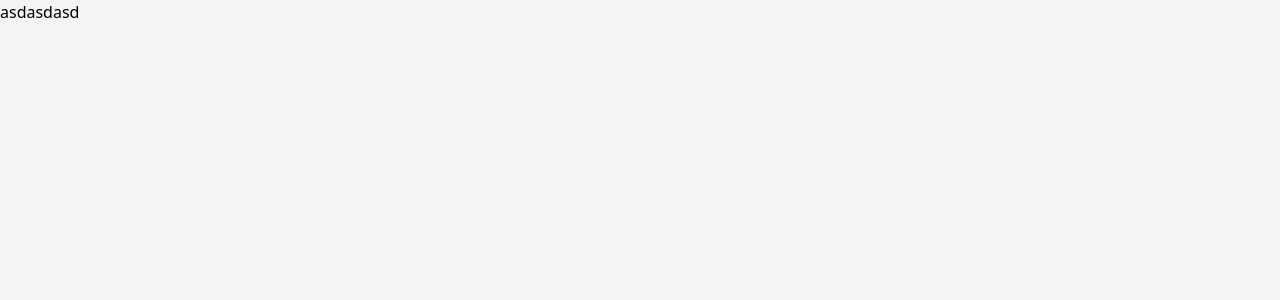
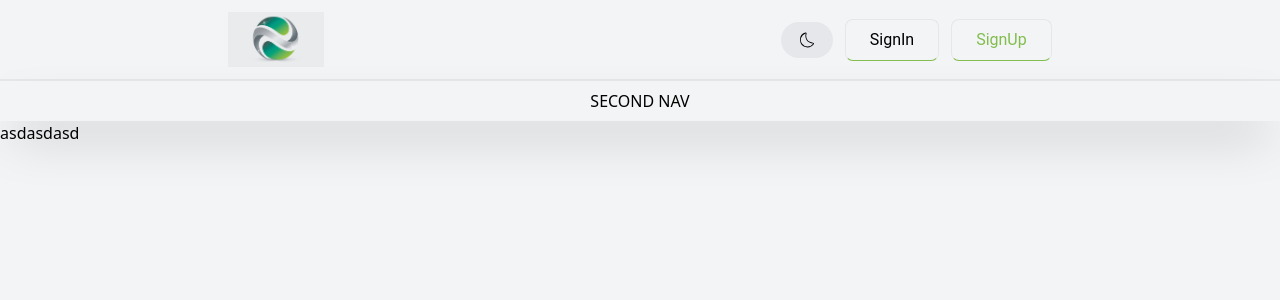
Before and after one commit to hasanbelen35/forum-site, a Next.js app in the folder frontend/: page / in a window 1280 px wide. Shown: the top 300 px of the page. Built offline with nearby package versions, Linux system fonts and the light colour scheme.

Commit message:
[ F ] home page added will design

```diff
--- a/frontend/src/app/auth/layout.tsx
+++ b/frontend/src/app/auth/layout.tsx
@@ -1,7 +1,9 @@
+import HomeNav from '@/components/home/HomeNav';
+
 export default function AuthLayout({ children }: { children: React.ReactNode }) {
     return (
-        <div className="flex items-center justify-center min-h-screen bg-gray-100 dark:bg-darkBg">
-
+        <div className=" min-h-screen bg-gray-100 dark:bg-darkBg">
+        <HomeNav />
             {children}
         </div>
     );
--- a/frontend/src/app/page.tsx
+++ b/frontend/src/app/page.tsx
@@ -1,8 +1,9 @@
 import Home from '@/components/home/Home';
-
+import HomeNav from '@/components/home/HomeNav';
 export default function Page() {
   return (
     <div className=' dark:bg-darkBg h-screen bg-grayBg'>
+      <HomeNav />
       <Home />
     </div>
 
--- /dev/null
+++ b/frontend/src/components/home/HomeNav.tsx
@@ -0,0 +1,50 @@
+'use client';
+import React from 'react'
+
+import { useRouter } from 'next/navigation';
+import ThemeSwitcher from '@/components/themeSwitcher/ThemeSwitcher'
+const Navbar: React.FC = () => {
+    const router = useRouter();
+
+    return (
+        <div>
+            <div className='w-full border-b-2 flex items-center justify-center pb-3 pt-3 dark:bg-darkerBG dark:border-darkBg'>
+                <div className='container mx-auto flex justify-around  w-full  items-center'>
+                    {/* LOGO */}
+                    <div id="logo" className='cursor-pointer' >
+                        <img src="/logo.jpg" alt="Logo"
+                            onClick={() => router.push("/")}
+                            className="w-24 h-auto mix-blend-multiply  " />
+                    </div>
+
+                    <div id="nav-buttons" className='flex justify-evenly items-center w-auto h-auto gap-3'>
+                        {/* THEME SWITCHER */}
+                        <ThemeSwitcher />
+
+
+                        <button id='sign-in'
+                            onClick={() => router.push("/auth/login")}
+
+                            className='p-2 pr-6 pl-6 border  border-b-greenBg dark:text-white dark:border-none dark:hover:bg-darkTextGreen flex items-center justify-center gap-2  transition duration-300 rounded-lg text-black font-roboto  hover:text-textGreen hover:border hover:border-b-greenBg dark:bg-darkTextGreen '>
+
+                            SignIn
+                        </button>
+                        <button id='sign-in'
+                            onClick={() => router.push("/auth/register")}
+                            className='p-2 pr-6 pl-6 border dark:border-green-400 text-textGreen border-b-greenBg flex items-center justify-center gap-2 font-roboto transition duration-300 rounded-lg hover:bg-greenBg hover:text-white'>
+
+                            SignUp
+                        </button>
+                    </div>
+                </div>
+            </div>
+
+            {/* UNDER NAV*/}
+            <div className='shadow-2xl dark:bg-darkerBG dark:text-white pb-2 pt-2 flex justify-center items-center'>
+                SECOND NAV
+            </div>
+        </div>
+    )
+}
+
+export default Navbar
--- a/frontend/src/components/profile/ProfileForm.tsx
+++ b/frontend/src/components/profile/ProfileForm.tsx
@@ -1,7 +1,7 @@
 "use client";
 import React, { useState, useEffect, useCallback } from "react";
 import { getUserDatas, editUserDatas } from "@/api/user/user";
-
+import ProtectedRoute from "@/components/ProtectedRoutes";
 interface ProfileData {
     profilePicture: string;
     birthday: string;
@@ -100,6 +100,7 @@ const ProfilePage: React.FC = () => {
     ];
 
     return (
+        <ProtectedRoute>
             <div className="flex justify-center items-center h-screen w-full bg-gray-100 dark:bg-darkBg">
                 <div className="bg-white dark:bg-darkerBG p-8 rounded-lg shadow-lg w-96">
                     <h1 className="text-2xl font-bold text-center text-darkTextGreen mb-4">
@@ -146,6 +147,7 @@ const ProfilePage: React.FC = () => {
                     )}
                 </div>
             </div>
+        </ProtectedRoute>
     );
 };
 
```
Lines whose indentation alone changed are shown as unchanged.
